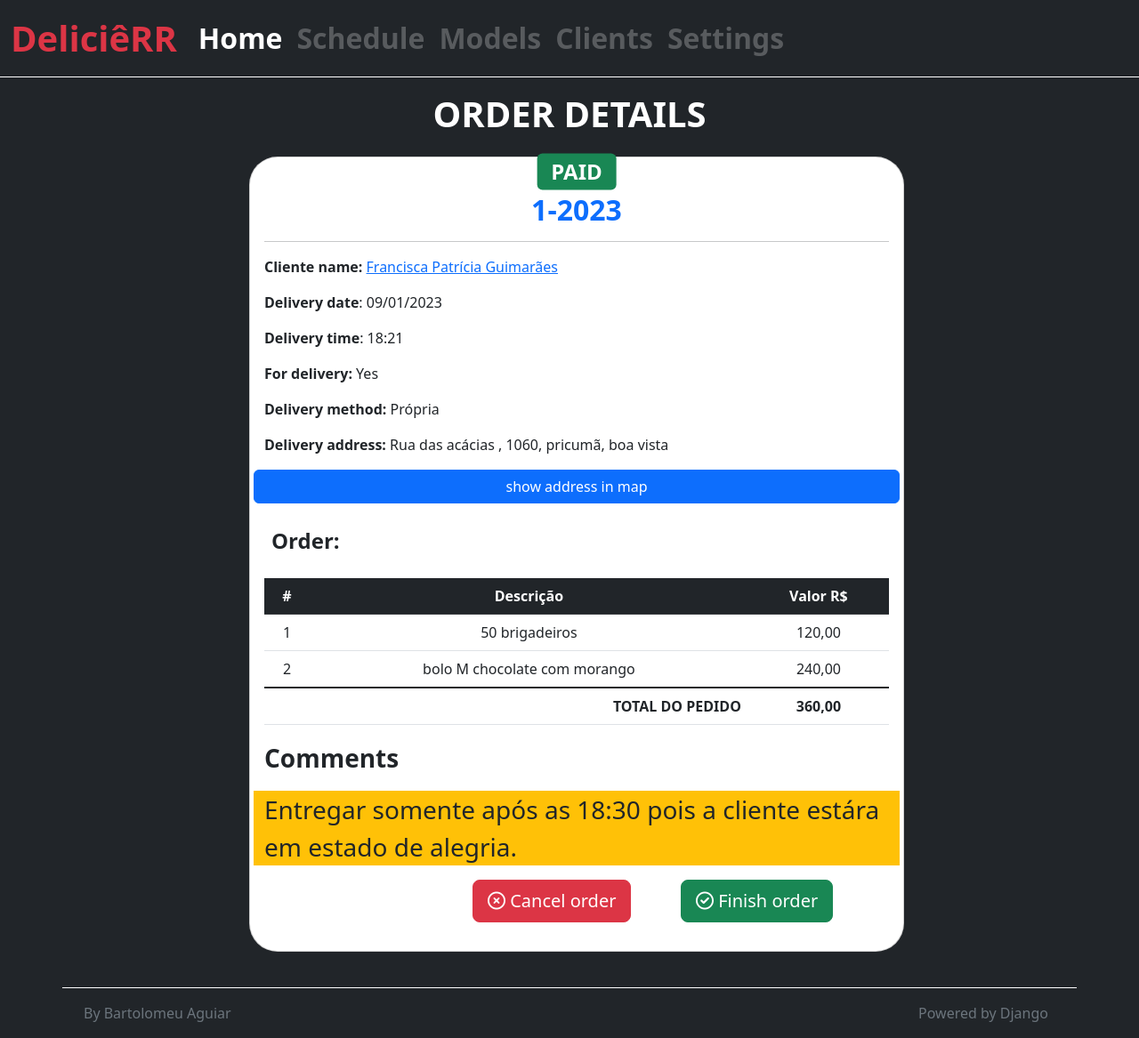
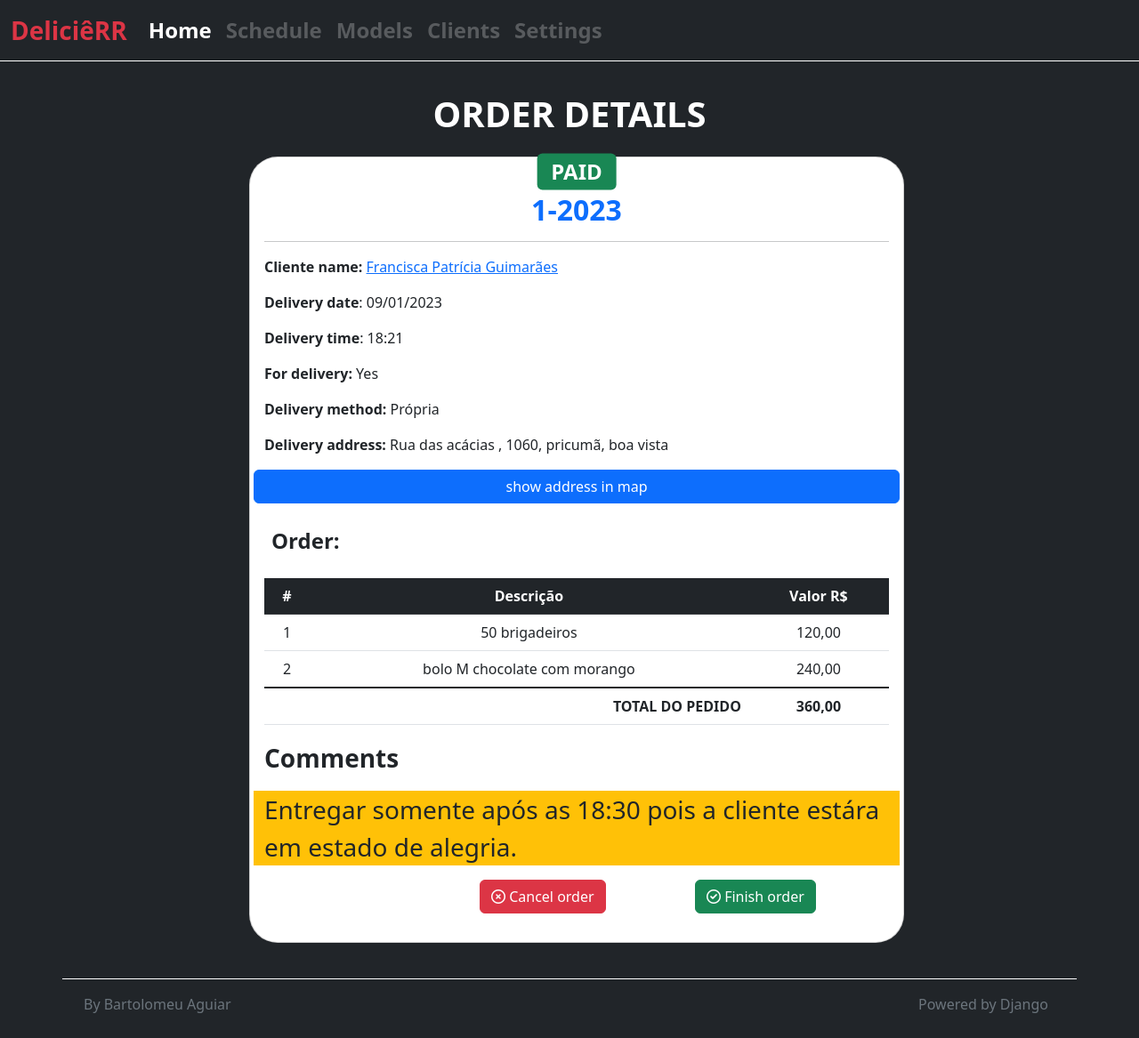
Before and after one commit to BartolomeuAguiar/delicierr-django, a Django app: page /orders/1/ in a window 1280 px wide. Shown: the whole page at 89% size. After the commit the page ends 1139 px from the top, so only its background shows below. Run offline with Django 4.2, Linux system fonts and the light colour scheme; data comes from the database, SQL or seed files in the repository.

Commit message:
new commit

```diff
--- a/base_templates/global/partials/navbar.html
+++ b/base_templates/global/partials/navbar.html
@@ -1,7 +1,7 @@
-<nav class="navbar navbar-expand-md fixed-top fs-2 navbar-dark bg-dark border-bottom border-white mb-5"
+<nav class="navbar navbar-expand-md fixed-top fs-4 navbar-dark bg-dark border-bottom border-white mb-5"
         aria-label="navbar">
         <div class="container-fluid fw-bold">
-            <a href="{% url 'orders:home' %}" class="navbar-brand fs-1 text-danger">DeliciêRR</a>
+            <a href="{% url 'orders:home' %}" class="navbar-brand fs-3 text-danger">DeliciêRR</a>
             <button class="navbar-toggler collapsed" type="button" data-bs-toggle="collapse" data-bs-target="#navbar"
                 aria-controls="navbar" aria-expanded="false" aria-label="Navbar Button">
                 <span class="navbar-toggler-icon"></span>
--- a/orders/templates/orders/pages/order_detail.html
+++ b/orders/templates/orders/pages/order_detail.html
@@ -126,15 +126,15 @@
                         </div>
 
 
-                        <div class="d-flex justify-content-end p-0 fs-5">
+                        <div class="row justify-content-end p-0 fs-5 clearfix">
                             <div class="col-4 ">
-                                <a href="#" class=" btn btn-lg btn-danger ">
+                                <a href="#" class=" btn  btn-danger ">
                                     <i class="fa-regular fa-times-circle"></i>
                                     Cancel order
                                 </a>
                             </div>
-                            <div class="col-4">
-                                <a href="#" class="btn btn-lg btn-success">
+                            <div class="col-4 float-end">
+                                <a href="#" class="btn  btn-success">
                                     <i class="fa-regular fa-circle-check"></i>
                                     Finish order
                                 </a>
--- a/orders/templates/orders/partials/order.html
+++ b/orders/templates/orders/partials/order.html
@@ -71,7 +71,7 @@
                 <li class="list-group-item">50 Brigadeiro</li>
             </ul>
             <div class="row">
-                <a href="{% url 'orders:order' order.id %}"
+                <a href="{% url 'orders:show_order' order.id %}"
                 class="btn btn-primary btn-block fw-bold">
                     <i class="fa-solid fa-eye me-1"></i>
                     More details...
--- a/orders/urls.py
+++ b/orders/urls.py
@@ -9,6 +9,15 @@ urlpatterns = [
          name="home"
          ),
     path('orders/<int:pk>/', views.OrderDetailView.as_view(),
+         name="show_order"
+         ),
+    path('orders/addorderitem/', views.AddOrderItemView.as_view(),
+         name="add_order_item"
+         ),
+    path('orders/removeorderitem/', views.RemoveOrderItemView.as_view(),
+         name="remove_order_item"
+         ),
+    path('orders/order/', views.OrderView.as_view(),
          name="order"
          ),
 ]
--- a/orders/views.py
+++ b/orders/views.py
@@ -1,4 +1,4 @@
-from django.views.generic import DetailView, ListView
+from django.views.generic import DetailView, ListView, View
 
 from .models import Order
 
@@ -34,3 +34,15 @@ class OrderDetailView(DetailView):
             status_order='CL',
         )
         return qs
+
+
+class AddOrderItemView(View):
+    pass
+
+
+class RemoveOrderItemView(View):
+    pass
+
+
+class OrderView(View):
+    pass
```
Also changed, not shown: 1 other file.
